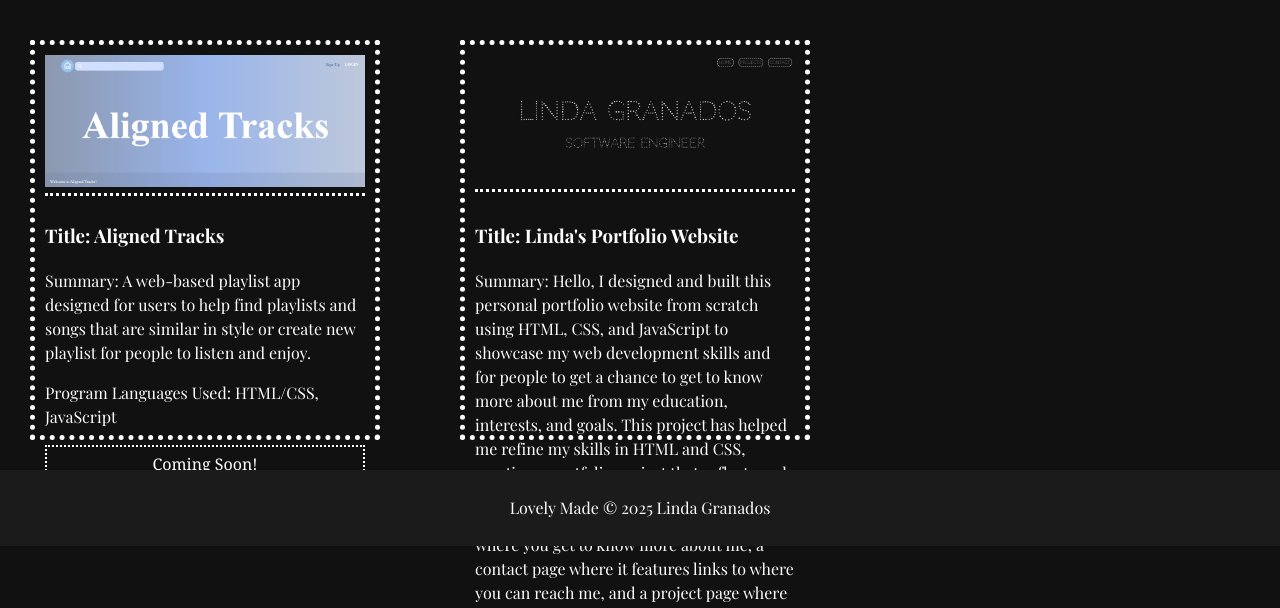
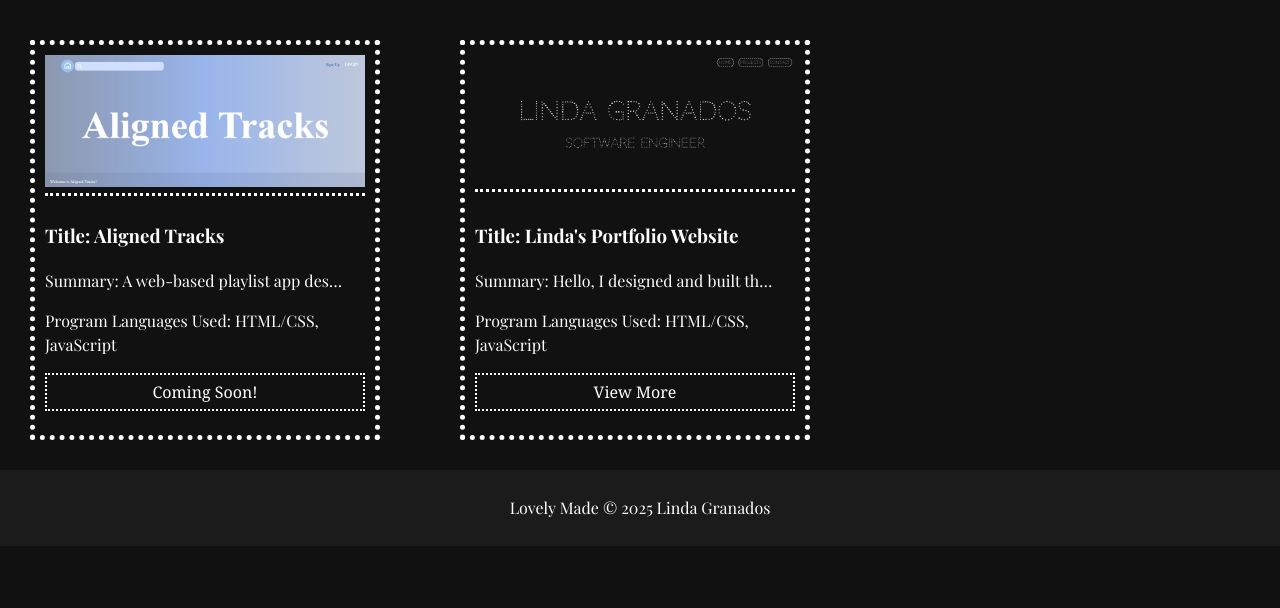
Before and after one commit to lindagranados/lindagranados.github.io, a plain HTML site: page html_css_page.html in a window 1280 px wide. Shown: the part 185-793 px from the top of the page. Drawn offline with nearby package versions, Linux system fonts and the light colour scheme; a web font is replaced by a local one.

Commit message:
Update update.css
Fixing css code for html/css page for summary section.

```diff
--- a/update.css
+++ b/update.css
@@ -869,16 +869,17 @@ input, textarea {
         width: 90%;
     }
 
+
     .summary-paragraph {
         white-space: nowrap;
         overflow: hidden;
         text-overflow: ellipsis;
     }
+}
 
-    p.summary-paragraph {
-        white-space: nowrap;           /* Prevents wrapping */
-        overflow: hidden;              /* Hides overflow */
-        text-overflow: ellipsis;       /* Adds the ... */
-        width: 300px;
-    }
+p.summary-paragraph {
+    white-space: nowrap;           /* Prevents wrapping */
+    overflow: hidden;              /* Hides overflow */
+    text-overflow: ellipsis;       /* Adds the ... */
+    width: 300px;
 }
```
